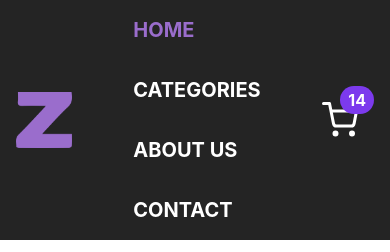
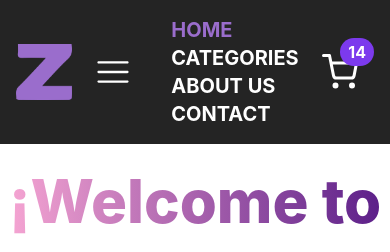
Before and after one commit to AgustinGomezDev/zephys, a React (Vite) app: page / in a window 390 px wide. Shown: the top 252 px of the page. Built offline with nearby package versions, Linux system fonts and the light colour scheme.

Commit message:
Add hamburger menu icon

```diff
--- a/src/components/NavBar/NavBar.jsx
+++ b/src/components/NavBar/NavBar.jsx
@@ -1,5 +1,6 @@
 import { CartWidget } from "../CartWidget/CartWidget"
 import { BsSearch } from "react-icons/bs"
+import { RxHamburgerMenu } from "react-icons/rx"
 import { Link, NavLink } from "react-router-dom"
 import "./NavBar.css"
 
@@ -12,16 +13,8 @@ export const NavBar = () => {
                 </Link>
             </div>
             <div className="flex items-center gap-10">
-                {/* <div className="flex items-center">
-                    <select name="category" className="h-10 p-2 rounded-l-lg">
-                        <option selected disabled>Category</option>
-                        <option value="">1</option>
-                        <option value="">2</option>
-                    </select>
-                    <input type="search" placeholder="" className="h-10 focus:outline-none p-2"/>
-                    <BsSearch className="bg-white h-10 w-10 p-2 rounded-r-lg cursor-pointer text-white bg-primaryColor"/>
-                </div> */}
-                <ul className="flex gap-8 text-xl uppercase text-white flex-col lg:flex-row">
+                <RxHamburgerMenu className="block md:hidden text-white cursor-pointer text-4xl font-extrabold hover:text-primaryColor ease-in-out duration-200 "/>
+                <ul className="md:flex gap-8 text-xl uppercase text-white flex-col md:flex-row">
                     <li> <NavLink to="/" className="text-current font-bold hover:text-primaryColor ease-in-out duration-200">Home</NavLink> </li>
                     <li className="relative products-list-hover"> <p className="cursor-pointer text-current font-bold hover:text-primaryColor ease-in-out duration-200">Categories</p>
                         <ul className="absolute bg-darkBgColor rounded-r-2xl rounded-l-2xl items-center p-5 products-list gap-10 text-xl uppercase text-white flex-col lg:flex-row">
```
